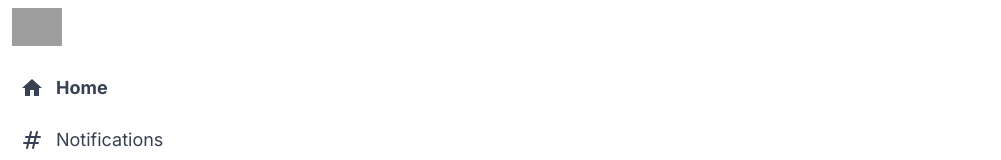
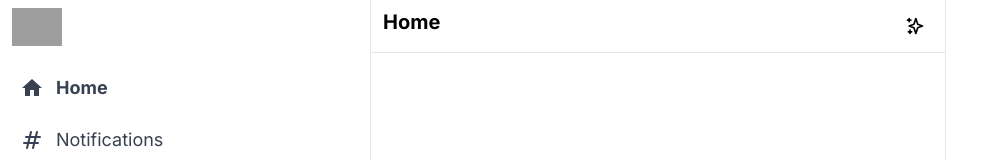
Before and after one commit to Mbeki/x-clone, a Next.js app: page / in a window 1280 px wide. Shown: the top 160 px of the page, without its empty margins (0-1001 px from the left). Built offline with nearby package versions, Linux system fonts and the light colour scheme; grey boxes are pictures that could not be loaded.

Commit message:
create feed component and its header

```diff
--- /dev/null
+++ b/app/components/Feed.jsx
@@ -0,0 +1,15 @@
+import { HiOutlineSparkles } from 'react-icons/hi';
+function Feed() {
+  return (
+    <div className='max-w-xl flex-grow border-x border-gray-200 sm:ml-[73px] xl:ml-[370px] xl:min-w-[576px]'>
+      <div className='sticky top-0 z-50 flex border-b border-gray-200 bg-white px-3 py-2'>
+        <h2 className='cursor-pointer text-lg font-bold sm:text-xl'>Home</h2>
+        <div className='hover-effect ml-auto flex h-9 w-9 items-center justify-center px-0'>
+          <HiOutlineSparkles size={20} />
+        </div>
+      </div>
+    </div>
+  );
+}
+
+export default Feed;
--- a/app/page.js
+++ b/app/page.js
@@ -1,5 +1,10 @@
 import Image from 'next/image';
+import Feed from './components/Feed';
 
 export default function Home() {
-  return <div></div>;
+  return (
+    <>
+      <Feed />
+    </>
+  );
 }
```
